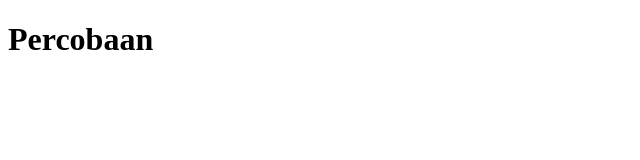
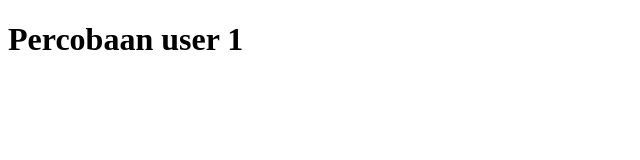
Before and after one commit to agungfiyanto/belajar-git, a plain HTML site: page index.html in a window 1280 px wide. Shown: the whole page, without its empty margins (0-640 px from the left). Drawn offline with Linux system fonts and the light colour scheme.

Commit message:
ubah h1 di user 1

```diff
--- a/index.html
+++ b/index.html
@@ -6,6 +6,6 @@
     <title>Tes</title>
   </head>
   <body>
-    <h1>Percobaan</h1>
+    <h1>Percobaan user 1</h1>
   </body>
 </html>
```
